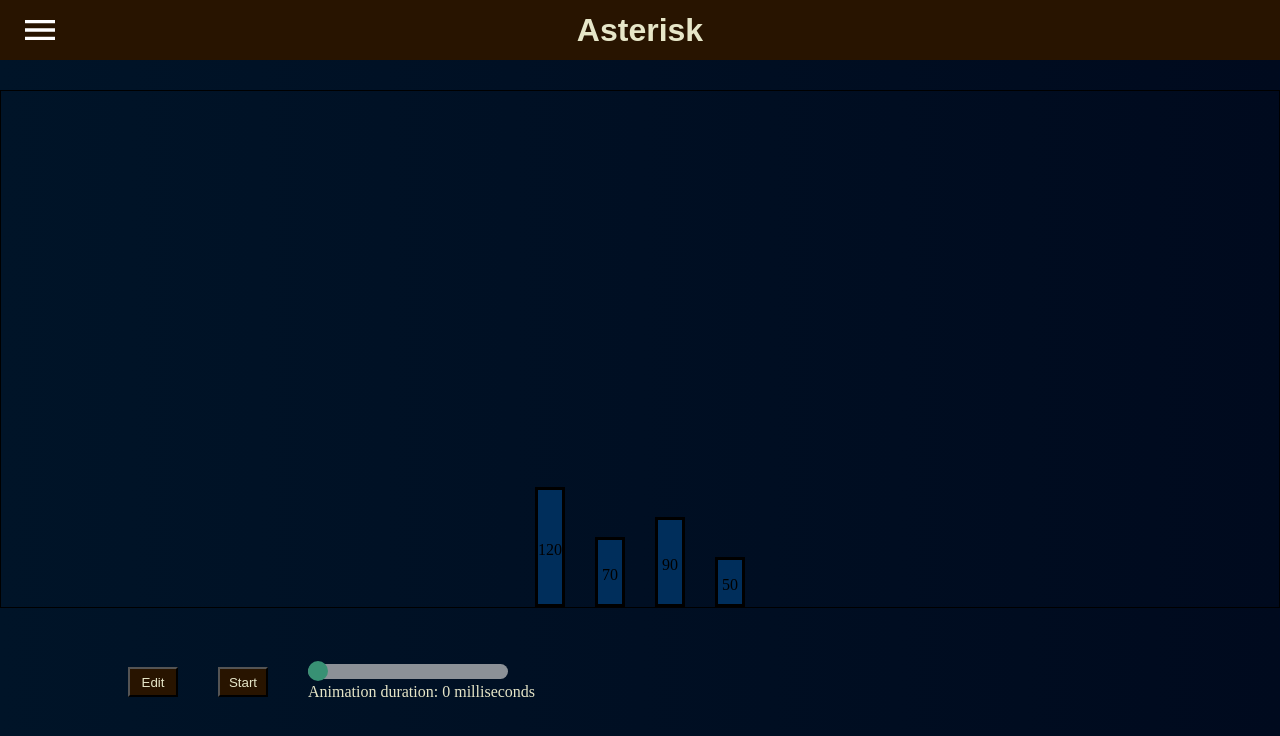
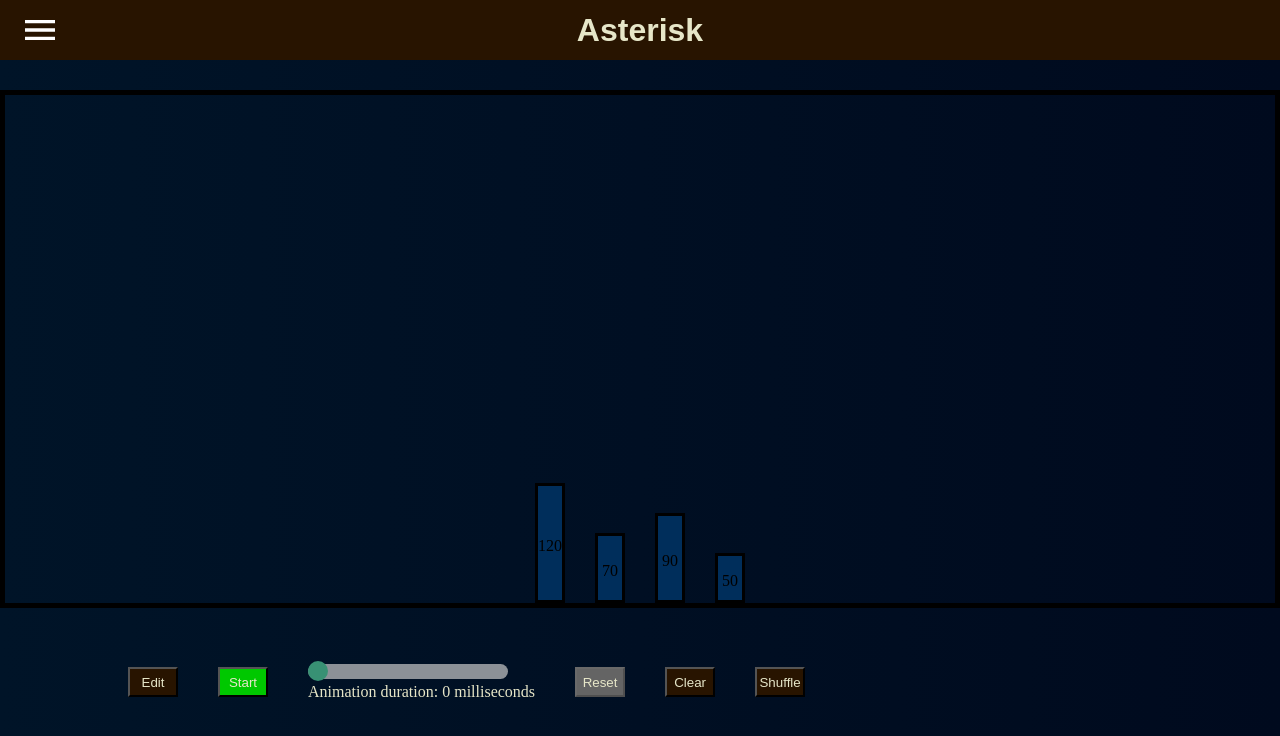
Before and after one commit to DimosTheocharis/AlgorithmVisualizer-code, a React (Create React App) app: page /bubblesort in a window 1280 px wide. Shown: the top 736 px of the page. Built offline with nearby package versions, Linux system fonts and the light colour scheme.

Commit message:
Added reset,clear,shuffle buttons and wrote the logic for buttons disability

```diff
--- a/src/Screens/Asterisk/Asterisk.js
+++ b/src/Screens/Asterisk/Asterisk.js
@@ -435,7 +435,6 @@ function Asterisk() {
                 handleDeleteGrid={handleDeleteGrid}
                 showSelector={showSelector}
               />
-
             </div>
 
           </div>
--- a/src/Screens/BubbleSort/BubbleSort.js
+++ b/src/Screens/BubbleSort/BubbleSort.js
@@ -2,6 +2,7 @@ import React, { useState, useEffect, useContext } from 'react';
 import Bar from '../../Components/Bar/Bar';
 import Slider from '../../Components/Slider/Slider';
 import AddBarButton from '../../Components/AddBarButton/AddBarButton';
+import Selector from '../../Components/Selector/Selector';
 import BarNode from '../../Data Structures/BarNode';
 import { AppContext } from '../../App';
 import styles from './BubbleSort.module.css';
@@ -9,26 +10,32 @@ import styles from './BubbleSort.module.css';
 
 function BubbleSort() {
     const { algorithmState, animationDuration, sleep } = useContext(AppContext);
-    const [board, setBoard] = useState(null);
+    const [board, setBoard] = useState(null); //saves the bars as objects
+    const [barHeights, setBarHeights] = useState(null); //saves the heights of the bars. It's used when the user wants to reset the board to the previous state
     const [editBoard, setEditBoard] = useState(false); //whether or not the user wants to add/delete/resize a bar
+    const [showSelector, setShowSelector] = useState(false);
+    const [isDisabled, setIsDisabled] = useState({ //whether or not some buttons are disabled
+        "clearButton": false,
+        "editButton": false,
+        "operationButton": false,
+        "resetButton": true,
+        "shuffleButton": false,
+        "slider": false
+
+    })
 
     useEffect(() => {
         const customHeights = [120,70,90,50]; //70,120,80,50,60,50,70,50,200
-        const newBoard = [];
-        customHeights.forEach((height, index) => {
-            newBoard.push(
-                new BarNode(height, index)
-            );
-        })
-        setBoard(newBoard);
+        createBoard(customHeights);
     },[])
 
 
     const addBar = (index) => {
         let i;
         const newBoard = [...board];
-        // the height of the new bar will be the value of the previous bar (at the left) or the value of the first of index is 0
-        const newHeight = index === 0 ? board[0].getValue() : board[index - 1].getValue();
+        //The height of the new bar will be the value of the previous bar (at the left) or the value of the first of index is 0
+        //If there is no bar, then the new bar will have a default height of 50px
+        const newHeight = index === 0 ? (board.length > 0 ? board[0].getValue() : 50 ): board[index - 1].getValue();
         newBoard.splice(index, 0, new BarNode(newHeight, index)); //add the bar to the board
         for (i = index + 1; i < newBoard.length; i++) { //change the indexes of the bars at the right
             newBoard[i].setIndex(newBoard[i].getIndex() + 1);
@@ -36,8 +43,21 @@ function BubbleSort() {
         setBoard(newBoard);
     }
 
+    const createBoard = (heights) => {
+        //takes an array of integers as parameter and creates the board with a bar for each height
+        const newBoard = [];
+        heights.forEach((height, index) => {
+            newBoard.push(
+                new BarNode(height, index)
+            );
+        })
+        setBoard(newBoard);
+    }
+
 
     const determineVisibleContent = () => {
+        //if the user has clicked the edit button, then the bars and among them some buttons to add more bars will be displayed
+        //otherwise, only the bars will be displayed
         let elements = [];
         const bars = getBars();
         if (editBoard) {
@@ -62,6 +82,16 @@ function BubbleSort() {
             newBoard[i].setIndex(newBoard[i].getIndex() - 1);
         }
         setBoard(newBoard);
+    }
+
+    const extractHeights = (board) => {
+        //this function creates and return an array of the heights of the bars. The result is saved at the variable barHeights
+        const heights = [];
+        let i;
+        for (i = 0; i < board.length; i++) {
+            heights.push(board[i].getValue());
+        }
+        return heights;
     }
 
 
@@ -99,11 +129,64 @@ function BubbleSort() {
         return bars;
     }
 
+    const handleAlgorithmTermination = () => {
+        //this function is called when the algorithm ends or is stopped by the user
+        algorithmState.current = "finished";
+        setIsDisabled(prev => {
+            return {...prev, "operationButton": true, "resetButton": false}
+        })
+    }
+
+    const handleClearButton = () => {
+        //this function is called when the user clicks the button Clear. It removes all bars from the board.
+        createBoard([]);
+    }
+
+    const handleEditButton = () => {
+        //this function is called when the user clickes the button Edit.
+        setEditBoard(prev => !prev);
+        let operationButtonDisability = !editBoard; //if board is going to be edited we want the user not to be able to start the algorithm
+        setIsDisabled(prev => {
+            return {...prev, "operationButton": operationButtonDisability};
+        })
+    }
+
     const handleOperationButton = () => {
+        //this function is called when the user clickes the button Start/stop.
         if (algorithmState.current === "unbegun") {
             algorithmState.current = "pending";
+            setBarHeights(extractHeights(board)); //save the present state of the board
+            setIsDisabled(prev => {
+                return {...prev, "clearButton": true, "editButton": true, "resetButton": true, "shuffleButton": true, "slider": true}
+            })
             BubbleSort();
+        } else {
+            algorithmState.current = "finished";
         }
+    }
+
+    const handleResetButton = () => {
+        //resets the board to the previous state ie to the particular sequence of the bars before the start button got clicked
+        algorithmState.current = "unbegun";
+        createBoard(barHeights);
+        setIsDisabled({"editButton": false, "operationButton": false, "resetButton": true, "shuffleButton": false, "slider": false});
+    }
+
+    const handleShuffleButton = () => {
+        //this function is called when the user clickes the button Shuffle. It randomly changes the position of the bars.
+        const currentBarHeights = extractHeights(board);
+        const newBarHeights = []; //the array of heights for the new bars. (same bars but with different sequence)
+        let i, length, randomNumber, extractedItem;
+        length = currentBarHeights.length;
+        i = 0;
+        //one by one randomly remove heights from the currentBarHeights and push them to the newBarHeights
+        while (i < length) {
+            randomNumber = Math.floor(Math.random() * currentBarHeights.length);
+            extractedItem = currentBarHeights.splice(randomNumber, 1)[0]; //splice returns an array with the extracted items
+            newBarHeights.push(extractedItem);
+            i += 1;
+        }
+        createBoard(newBarHeights);
     }
 
     const performBoardChanges = (changes) => {
@@ -115,13 +198,6 @@ function BubbleSort() {
         setBoard(newBoard);
     }
 
-    const swapBars = (indexA, indexB) => {
-
-    }
-
-    const toggleEditButton = () => {
-        setEditBoard(prev => !prev);
-    }
 
 
     const BubbleSort = async () => {
@@ -131,7 +207,6 @@ function BubbleSort() {
             stop = true;
             for (j = board.length - 1; j >= i; j--) {
                 changes = [];
-
                 changes.push({"index": j, "status": "examining", "value": board[j].getValue()});
                 changes.push({"index": j-1, "status": "examining", "value": board[j-1].getValue()});
                 performBoardChanges(changes);
@@ -152,17 +227,28 @@ function BubbleSort() {
                     performBoardChanges(changes);
                     resolvedValue = await sleep(animationDuration);
                 }
+
+                if (algorithmState.current === "finished") {
+                    handleAlgorithmTermination();
+                    return 0;
+                }
+
             }
             changes = [];
             changes.push({"index": i-1, "status": "placed", "value": board[i-1].getValue()});
             performBoardChanges(changes);
             resolvedValue = await sleep(animationDuration);
         }
+        //if bubbleSort ends sooner than expected, ie it determined that bars are already sorted, then the algorithm will let at the right
+        //side of the board some bars with status "examining" even though they are already placed. For that reason, set them placed.
         changes = [];
-        changes.push({"index": i-1, "status": "placed", "value": board[i-1].getValue()});
+        while (i <= board.length) {
+            changes.push({"index": i-1, "status": "placed", "value": board[i-1].getValue()});
+            i += 1;
+        }
         performBoardChanges(changes);
         resolvedValue = await sleep(animationDuration);
-        algorithmState.current = "finished";
+        handleAlgorithmTermination();
     }
 
     //determine the color of the operator button (start/stop button) here to avoid confusion at the the render block
@@ -170,24 +256,70 @@ function BubbleSort() {
 
     return (
         <div className={styles.container}>
-            <section className={styles.barsContainer} style={{columnGap: `${editBoard ? 15 : 30}px`}}>
+            <section className={styles.board} style={{columnGap: `${editBoard ? 15 : 30}px`}}>
                 {determineVisibleContent()}
             </section>
             <section className={styles.functionalityContainer}>
                 <button
-                    className={styles.button}
-                    onClick={toggleEditButton}
+                    onClick={handleEditButton}
+                    className={`${styles.button} ${isDisabled["editButton"] ? styles.disabled : null}`}
+                    disabled={isDisabled["editButton"]}
                 >
                     {editBoard ? "Finish" : "Edit"}
                 </button>
                 <button
                     onClick={handleOperationButton}
-                    className={`${styles.button} ${(algorithmState.current === "finished" || algorithmState.current === "paused") ? `${styles.disabled}` : `${styles[operatorButtonClassName]}`}`}
-                    disabled={algorithmState.current === "finished" || algorithmState.current === "paused"}
+                    className={`${styles.button} ${isDisabled["operationButton"] ? `${styles.disabled}` : `${styles[operatorButtonClassName]}`}`}
+                    disabled={isDisabled["operationButton"]}
                 >
                     {algorithmState.current === "pending" ? "Stop" : "Start"}
                 </button>
                 <Slider/>
+                <button
+                    onClick={handleResetButton}
+                    className={`${styles.button} ${isDisabled["resetButton"] ? styles.disabled : null}`}
+                    disabled={isDisabled["resetButton"]}
+                >
+                    Reset
+                </button>
+                <button
+                    onClick={handleClearButton}
+                    className={`${styles.button} ${isDisabled["clearButton"] ? styles.disabled : null}`}
+                    disabled={isDisabled["clearButton"]}
+                >
+                    Clear
+                </button>
+                <button
+                    onClick={handleShuffleButton}
+                    className={`${styles.button} ${isDisabled["shuffleButton"] ? styles.disabled : null}`}
+                    disabled={isDisabled["shuffleButton"]}
+                >
+                    Shuffle
+                </button>
+                {
+                    /*
+
+                    <div className={styles.loadGridContainer}>
+                    <button
+                        className={`${styles.button} ${isDisabled["loadButton"] ? `${styles.disabled}` : null}`}
+                        disabled={isDisabled["loadButton"]}
+                        onClick={handleLoadButton}
+                    >
+                        {
+                        showSelector ? "Close" : "Load grid"
+                        }
+                    </button>
+                    <Selector
+                        grids={savedGrids}
+                        gridsName="grids"
+                        handleSelectGrid={handleSelectGrid}
+                        handleDeleteGrid={handleDeleteGrid}
+                        showSelector={showSelector}
+                    />
+                </div>
+
+                    */
+                }
             </section>
         </div>
     )
--- a/src/Screens/BubbleSort/BubbleSort.module.css
+++ b/src/Screens/BubbleSort/BubbleSort.module.css
@@ -1,11 +1,11 @@
-.barsContainer {
+.board {
     width: 100%;
     height: 70%;
     display: flex;
     justify-content: center;
     align-items: flex-end;
     column-gap: 30px;
-    border: 1px solid black;
+    border: 5px solid black;
     margin-top: 30px;
 }
 
@@ -31,6 +31,12 @@
     background-image: linear-gradient(to right, rgb(0,20,40), rgb(0,10,30));
 }
 
+.disabled {
+    background-color: rgb(100,100,100);
+    color: rgb(230,230,200);
+    pointer-events: none;
+}
+
 .functionalityContainer {
     width: 80%;
     height: 20%;
@@ -38,3 +44,19 @@
     align-items: center;
     column-gap: 40px;
 }
+
+.start {
+    background-color: rgb(0,200,0);
+}
+
+.start:hover {
+    background-color: rgb(0,175,0);
+}
+
+.stop {
+    background-color: rgb(200,0,0);
+}
+
+.stop:hover {
+    background-color: rgb(175,0,0);
+}
```
